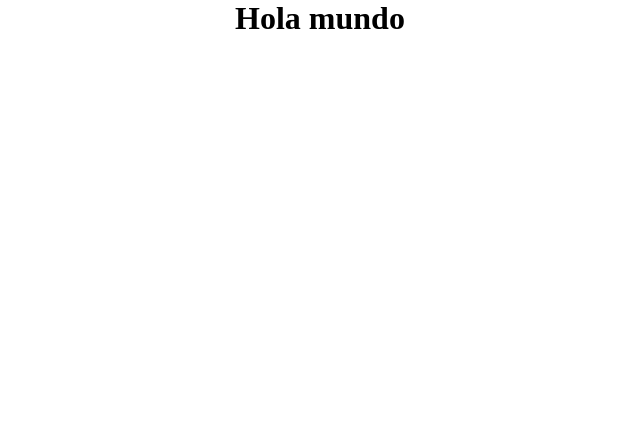
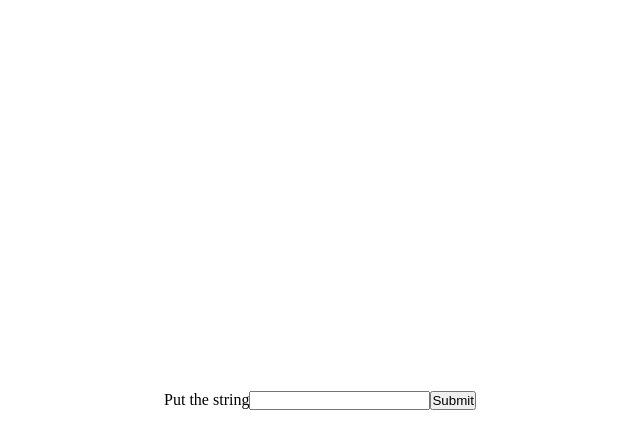
Before and after one commit to ClouddCoder/duplicate-character-remover, a Next.js app: page / in a window 1280 px wide. Shown: the top 448 px of the page, without its empty margins (320-960 px from the left). Built offline with nearby package versions, Linux system fonts and the light colour scheme.

Commit message:
Set conditional rendering between the two screens

```diff
--- a/jsconfig.json
+++ b/jsconfig.json
@@ -1,7 +1,9 @@
 {
   "compilerOptions": {
+    "baseUrl": ".",
     "paths": {
-      "@/*": ["./src/*"]
+      "@/components/*": ["src/components/*"],
+      "@/styles/*": ["src/styles/*"]
     }
   }
 }
--- a/src/components/DuplicatesScreen.jsx
+++ b/src/components/DuplicatesScreen.jsx
@@ -3,7 +3,7 @@ function DuplicatesScreen({ characters }) {
     <div>
       <h2>Remove the duplicates</h2>
       <div>
-        {characters.map((char, index) => (
+        {characters?.map((char, index) => (
           <div key={index}>{char}</div>
         ))}
       </div>
--- a/src/components/InputScreen.jsx
+++ b/src/components/InputScreen.jsx
@@ -1,11 +1,13 @@
-function InputScreen() {
+function InputScreen({ onHandleSubmit, onString, onHandleChange }) {
   return (
     <div id="user-input-container">
-      <form id="user-input-form">
+      <form id="user-input-form" onSubmit={onHandleSubmit}>
         <label htmlFor="string">Put the string</label>
-        <input id="string" type="text" />
+        <input id="string" type="text" value={onString} onChange={onHandleChange} />
         <button>Submit</button>
       </form>
     </div>
   );
 }
+
+export default InputScreen;
--- a/src/pages/index.js
+++ b/src/pages/index.js
@@ -1,8 +1,28 @@
+import { useState } from "react";
 import Head from "next/head";
-import Image from "next/image";
+import InputString from "@/components/InputScreen";
+import DuplicatesScreen from "@/components/DuplicatesScreen";
 import styles from "@/styles/Home.module.css";
 
 export default function Home() {
+  const [string, setString] = useState("");
+  const [hasString, setHasString] = useState(false);
+
+  const handleSubmit = (e) => {
+    e.preventDefault();
+
+    if (!string) {
+      alert("Please enter a string");
+      return;
+    }
+
+    setHasString(true);
+  };
+
+  const handleChange = (e) => {
+    setString(e.target.value);
+  };
+
   return (
     <>
       <Head>
@@ -12,7 +32,15 @@ export default function Home() {
         <link rel="icon" href="/favicon.ico" />
       </Head>
       <main className={styles.main}>
-        <h1>Hola mundo</h1>
+        {!hasString ? (
+          <InputString
+            onHandleSubmit={handleSubmit}
+            onString={string}
+            onHandleChange={handleChange}
+          />
+        ) : (
+          <DuplicatesScreen />
+        )}
       </main>
     </>
   );
--- a/src/styles/Home.module.css
+++ b/src/styles/Home.module.css
@@ -1,6 +1,8 @@
 .main {
+  width: 100%;
   display: flex;
   flex-direction: column;
-  justify-content: space-between;
+  justify-content: center;
   align-items: center;
+  flex: 1 0 auto;
 }
--- a/src/styles/globals.css
+++ b/src/styles/globals.css
@@ -11,11 +11,12 @@ body {
 }
 
 body,
-main {
+main,
+#__next {
   min-height: 100%;
 }
 
-main {
+#__next {
   width: 100%;
   display: flex;
   flex-direction: column;
```
